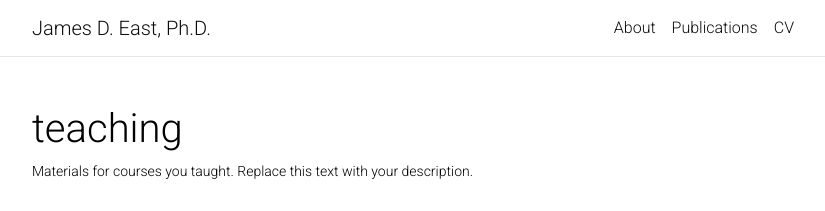
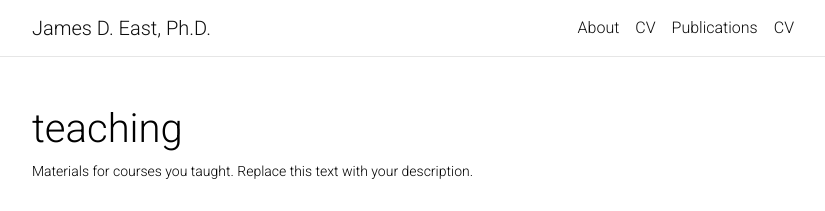
Before and after one commit to eastjames/eastjames.github.io, a Jekyll site: the page built from _pages/teaching.md, in a window 1280 px wide. Shown: the top 211 px of the page, without its empty margins (223-1048 px from the left). Built offline with Jekyll 4.4.1, drawn with Linux system fonts in a browser that asks for light colours; comment, search, counter and statistics services are not loaded; a style sheet for code colours, icons or effects is not loaded.

Commit message:
cv pdf fix

```diff
--- a/_includes/header.html
+++ b/_includes/header.html
@@ -62,6 +62,10 @@
               </li>
               {%- endif %}
 
+              <!-- CV link -->
+              <li class="nav-item"><a class="nav-link" href="{{ '/assets/pdf/jamesdeast.cv.pdf' | relative_url }}">CV</a></li>
+
+
               <!-- Other pages -->
               {%- assign sorted_pages = site.pages | sort: "nav_order" -%}
               {%- for p in sorted_pages -%}
```
